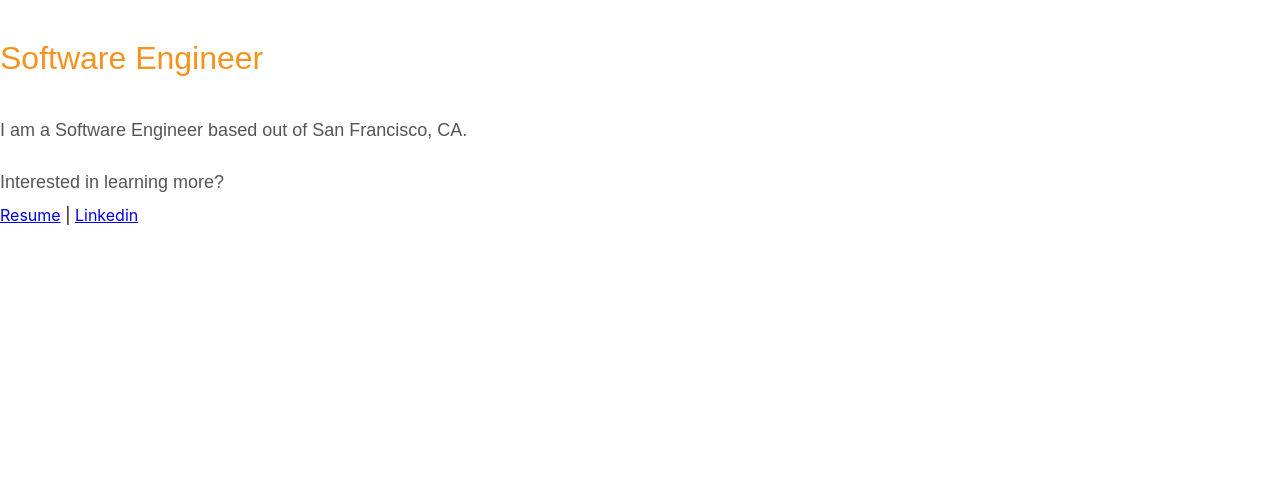
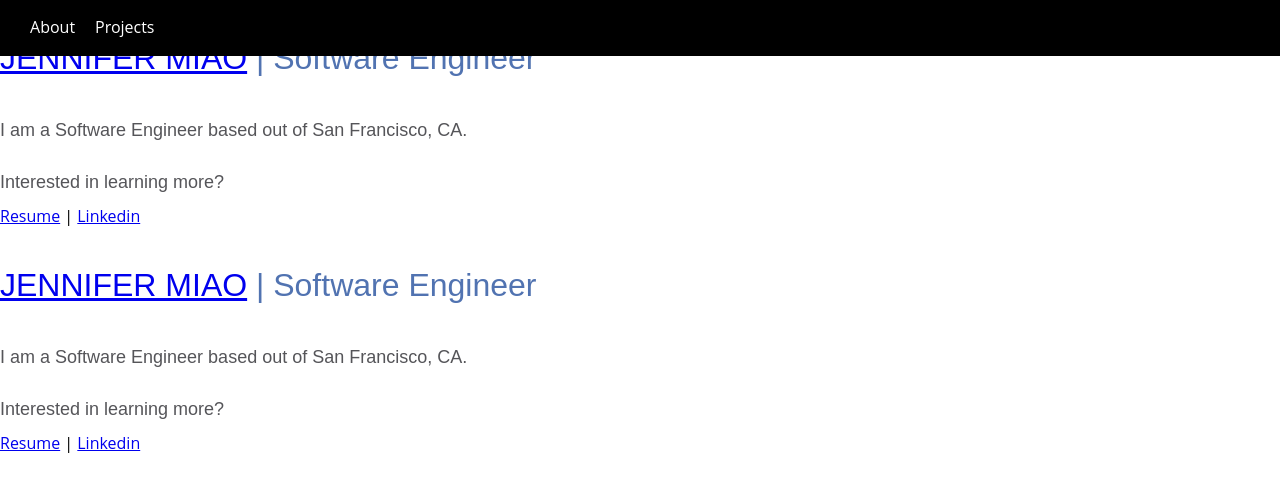
Before and after one commit to jkatem/portfolio-website, a React (Create React App) app: page /about in a window 1280 px wide. Shown: the top 492 px of the page. Built offline with nearby package versions, Linux system fonts and the light colour scheme.

Commit message:
add home, project, about components

```diff
--- a/src/App.css
+++ b/src/App.css
@@ -1,4 +1,4 @@
-.App {
+/* .App {
   text-align: center;
 }
 
@@ -35,4 +35,7 @@
   to {
     transform: rotate(360deg);
   }
+} */
+.Content {
+  margin-top: 72px;
 }
--- a/src/App.js
+++ b/src/App.js
@@ -1,24 +1,34 @@
-
-// import React from 'react'
-
-// export default function App() {
-//   return (
-//     <div>
-
-//     </div>
-//   )
-// }
-
 import React from 'react'
+import Home from './components/Home'
 import About from './components/About'
+import Project from './components/Project'
+import Header from './components/Header'
 import { Switch, Route } from 'react-router-dom';
 
 
-function App() {
+const App = () => {
+
+  // create effect where it scrolls to a certain section on the same page
+  // componentDidMount() {
+  //   window.scrollTo(0, 0);
+  //   document.getElementById('about').focus();
+  // }
+
   return (
-    <div>
-      <About/>
-    </div>
+
+      <React.Fragment>
+        <Header/>
+        <About/>
+        <div>
+          <Switch>
+            <Route exact path ='/' component={Home} />
+            <Route path ='/about' component={About} />
+            <Route path ='/projects' component={Project}/>
+          </Switch>
+        </div>
+
+      </React.Fragment>
+
 
   )
 }
--- a/src/components/About.css
+++ b/src/components/About.css
@@ -10,7 +10,7 @@
     margin-top: 40px;
     margin-bottom: 40px;
     font-family: Gotham, sans-serif;
-    color: #f6921e;
+    color: #5173b1;
     font-size: 32px;
     font-weight: 300;
     text-align: left;
--- a/src/components/About.js
+++ b/src/components/About.js
@@ -4,11 +4,11 @@ import './About.css'
 
 function About() {
     return (
-        <div id="About" class="aboutsection">
-            <h1 class="abouth1">
-                Software Engineer
+        <div id="About" className="aboutsection">
+            <h1 className="abouth1">
+                <Link to='/'>JENNIFER MIAO</Link> | Software Engineer
             </h1>
-            <p class="aboutbodytext">
+            <p className="aboutbodytext">
                 I am a Software Engineer based out of San Francisco, CA.
             <br/>
             <br/>
--- /dev/null
+++ b/src/components/Header.css
@@ -0,0 +1,88 @@
+.Header {
+    height: 56px;
+    width: 100%;
+    position: fixed;
+    top: 0;
+    left: 0;
+    background-color: #000000;
+    display: flex;
+    justify-content: space-between;
+    align-items: center;
+    padding: 0 20px;
+    box-sizing: border-box;
+    z-index: 90;
+}
+
+.Header nav {
+    height: 100%;
+}
+.NavigationItem {
+    margin: 10px 0;
+    box-sizing: border-box;
+    display: block;
+    width: 100%;
+}
+
+.NavigationItem a {
+    color: #8F5C2C;
+    text-decoration: none;
+    width: 100%;
+    box-sizing: border-box;
+    display: block;
+}
+
+.NavigationItem a:hover,
+.NavigationItem a:active,
+.NavigationItem a.active {
+    color: #40A4C8;
+}
+
+@media (min-width: 500px) {
+    .NavigationItem {
+        margin: 0;
+        display: flex;
+        height: 100%;
+        width: auto;
+        align-items: center;
+    }
+
+    .NavigationItem a {
+        color: white;
+        height: 100%;
+        padding: 16px 10px;
+        border-bottom: 4px solid transparent;
+    }
+
+    .NavigationItem a:hover,
+    .NavigationItem a:active,
+    .NavigationItem a.active {
+        background-color: #a3a19f;
+        border-bottom: 4px solid #000000;
+        color: white;
+    }
+}
+/* .NavigationItems {
+    margin: 0;
+    padding: 0;
+    list-style: none;
+    display: flex;
+    flex-flow: column;
+    align-items: center;
+    height: 100%;
+} */
+
+@media (min-width: 500px) {
+    .NavigationItems {
+        flex-flow: row;
+    }
+}
+
+/* .Logo {
+    height: 80%;
+} */
+
+@media (max-width: 499px) {
+    .DesktopOnly {
+        display: none;
+    }
+}
--- /dev/null
+++ b/src/components/Header.js
@@ -0,0 +1,16 @@
+import React from 'react'
+import './Header.css'
+import { Link } from 'react-router-dom'
+
+function Header() {
+    return (
+        <div className="Header">
+            <div className="NavigationItem">
+                <Link to='/about'>About</Link>
+                <Link to='/projects'>Projects</Link>
+
+            </div>
+        </div>
+    )
+}
+export default Header
--- /dev/null
+++ b/src/components/Home.js
@@ -0,0 +1,10 @@
+import React from 'react'
+
+const Home = () => {
+    return (
+        <div>
+
+        </div>
+    )
+}
+export default Home;
--- /dev/null
+++ b/src/components/Project.js
@@ -0,0 +1,11 @@
+import React from 'react';
+
+const Project = () => {
+    return (
+        <div>
+
+        </div>
+    )
+
+}
+export default Project;
--- a/src/index.css
+++ b/src/index.css
@@ -1,4 +1,4 @@
-body {
+/* body {
   margin: 0;
   font-family: -apple-system, BlinkMacSystemFont, 'Segoe UI', 'Roboto', 'Oxygen',
     'Ubuntu', 'Cantarell', 'Fira Sans', 'Droid Sans', 'Helvetica Neue',
@@ -10,4 +10,9 @@ body {
 code {
   font-family: source-code-pro, Menlo, Monaco, Consolas, 'Courier New',
     monospace;
+} */
+body {
+  margin: 0;
+  padding: 0;
+  font-family: "Open Sans", sans-serif;
 }
```
Also changed, not shown: src/components/NavBar/navData.js (added, +15 -0 lines).
